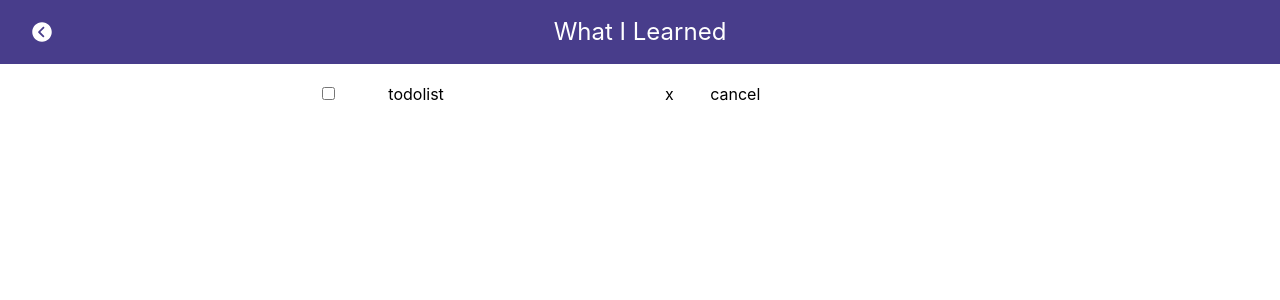
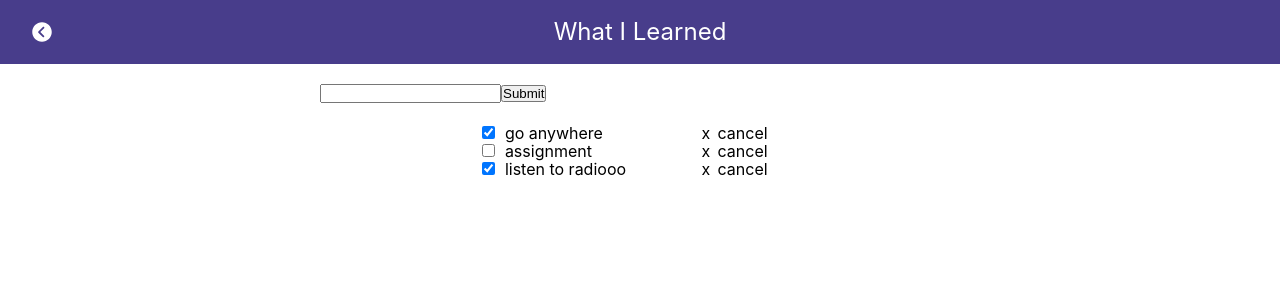
Before and after one commit to saebomp/todayilearned, a React (Create React App) app: page /Crudprops in a window 1280 px wide. Shown: the top 300 px of the page. Built offline with nearby package versions, Linux system fonts and the light colour scheme.

Commit message:
add addTodo

```diff
--- /dev/null
+++ b/src/components/Crud/AddTodo.js
@@ -0,0 +1,18 @@
+import React, {Component} from 'react';
+
+const styles = {
+    table: {
+        margin:'20px auto',
+        width:'50%'
+    },
+}
+
+const AddTodo = ({todo}) => {
+    return (
+        <div>
+            <input type="text" />
+            <button>Submit</button>
+        </div>
+    )
+}
+export default AddTodo
--- a/src/components/Crud/Crudprops.js
+++ b/src/components/Crud/Crudprops.js
@@ -1,5 +1,6 @@
 import React, {Component} from 'react';
 import TodoTable from './TodoTable'
+import AddTodo from './AddTodo'
 const styles = {
     table: {
         margin:'20px auto',
@@ -13,11 +14,20 @@ class Crudprops extends Component {
       this.state = {
           todo : [
               {
-                  id:1,
-                  active:false,
-                  date:'2010-01-11',
-                  item:'go to anywhere'
-            }
+                id:1,
+                active:true,
+                item:'go anywhere'
+            },
+            {
+                id:2,
+                active:false,
+                item:'assignment'
+            },
+            {
+                id:3,
+                active:true,
+                item:'listen to radiooo'
+            },
           ]
       }
     }
@@ -25,7 +35,12 @@ class Crudprops extends Component {
 
 render = () => {
     return (
-        <TodoTable />
+    <div style={styles.table}>
+        <AddTodo />
+        <TodoTable
+        todo={this.state.todo}
+        />
+    </div>
     );
 }
 }
--- a/src/components/Crud/TodoTable.js
+++ b/src/components/Crud/TodoTable.js
@@ -7,16 +7,18 @@ const styles = {
     },
 }
 
-const TodoTable = () => {
+const TodoTable = ({todo}) => {
 
     return (
         <table style={styles.table}>
+            {todo.map(list => (
             <tr>
-                <td><input type="checkbox" /></td>
-                <td>todolist</td>
+                <td><input type="checkbox" checked={list.active} /></td>
+                <td>{list.item}</td>
                 <td>x</td>
                 <td>cancel</td>
             </tr>
+            ))}
         </table>
     )
 }
```
